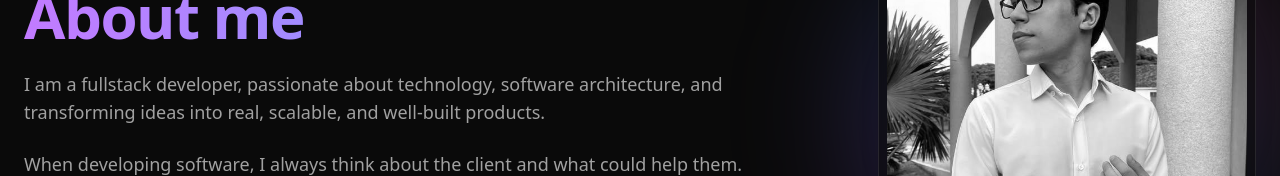
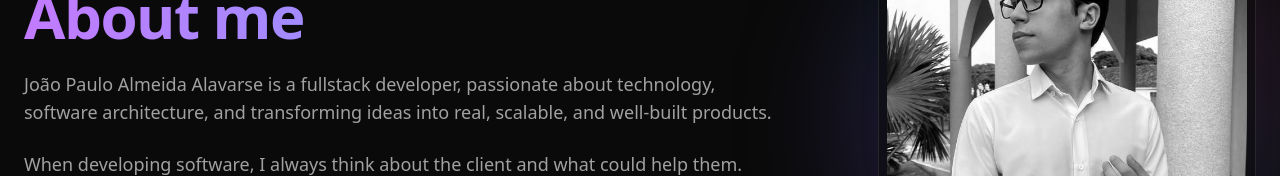
Before and after one commit to JoaoAlavarse/dev.alavarse.portfolio, a Next.js app: page /en/sobre in a window 1280 px wide. Shown: the part 240-416 px from the top of the page. Built offline with nearby package versions, Linux system fonts and the light colour scheme; no server answers.

Commit message:
chore: seo

```diff
--- a/src/app/[locale]/sobre/page.tsx
+++ b/src/app/[locale]/sobre/page.tsx
@@ -15,7 +15,7 @@ import { getDictionary } from "@/lib/get-dictionary";
 export const metadata: Metadata = {
   title: "João Alavarse | Desenvolvedor Fullstack",
   description:
-    "Conheça João Alavarse, desenvolvedor fullstack com experiência em React, Next.js, Node.js, Java, arquitetura de software e produtos digitais.",
+    "João Paulo Almeida Alavarse, desenvolvedor fullstack com experiência em React, Next.js, Node.js, Java, arquitetura de software e produtos digitais.",
   keywords: [
     "João Alavarse",
     "desenvolvedor fullstack",
--- a/src/components/home/hero.tsx
+++ b/src/components/home/hero.tsx
@@ -14,7 +14,6 @@ export async function Hero({ params }: { params: Promise<{ locale: "pt" | "en" |
         {/* TEXTO */}
         <div>
           <h1 className="text-4xl font-bold tracking-tight sm:text-5xl">
-            {dict.hero.greeting}{" "}
             <span className="bg-linear-to-r from-purple-400 to-blue-400 bg-clip-text text-transparent">
               {dict.hero.name}
             </span>{" "}
--- a/src/messages/en.json
+++ b/src/messages/en.json
@@ -19,7 +19,7 @@
   "about": {
     "title": "About me",
     "hero": {
-      "paragraph1": "I am a fullstack developer, passionate about technology, software architecture, and transforming ideas into real, scalable, and well-built products.",
+      "paragraph1": "João Paulo Almeida Alavarse is a fullstack developer, passionate about technology, software architecture, and transforming ideas into real, scalable, and well-built products.",
       "paragraph2": "When developing software, I always think about the client and what could help them. Sometimes it might be something simple, or even \"boring\" to program, but these small details are what make the user's life easier and keep the client engaged with the product."
     },
     "story": {
@@ -76,13 +76,12 @@
     "responseTime": "I usually reply within 24 hours."
   },
   "hero": {
-    "greeting": "Hello, I am",
-    "name": "João Alavarse",
+    "name": "João Paulo Almeida Alavarse",
     "description": "Full Stack Developer focused on modern, high-performance, and well-architected applications using React, React Native, and Java with Spring Boot.",
     "actions": {
       "about": "Get to know me",
       "contact": "Contact me"
     },
-    "imageAlt": "Photo of João Alavarse"
+    "imageAlt": "Photo of João Paulo Almeida Alavarse"
   }
 }
--- a/src/messages/es.json
+++ b/src/messages/es.json
@@ -19,7 +19,7 @@
   "about": {
     "title": "Sobre mí",
     "hero": {
-      "paragraph1": "Soy desarrollador fullstack, apasionado por la tecnología, la arquitectura de software y por transformar ideas en productos reales, escalables y bien construidos.",
+      "paragraph1": "João Paulo Almeida Alavarse es un desarrollador fullstack, apasionado por la tecnología, la arquitectura de software y por transformar ideas en productos reales, escalables y bien construidos.",
       "paragraph2": "Al desarrollar software, siempre pienso en el cliente y en lo que podría ayudarle. A veces puede ser algo simple, o incluso algo \"aburrido\" de programar, pero son esos pequeños detalles los que facilitan la vida del usuario y mantienen al cliente utilizando el producto."
     },
     "story": {
@@ -76,13 +76,12 @@
     "responseTime": "Normalmente respondo dentro de 24 horas."
   },
   "hero": {
-    "greeting": "Hola, soy",
-    "name": "João Alavarse",
+    "name": "João Paulo Almeida Alavarse",
     "description": "Desarrollador Full Stack enfocado en aplicaciones modernas, de alto rendimiento y bien arquitectadas utilizando React, React Native y Java con Spring Boot.",
     "actions": {
       "about": "Conóceme",
       "contact": "Ponerse en contacto"
     },
-    "imageAlt": "Foto de João Alavarse"
+    "imageAlt": "Foto de João Paulo Almeida Alavarse"
   }
 }
--- a/src/messages/pt.json
+++ b/src/messages/pt.json
@@ -19,7 +19,7 @@
   "about": {
     "title": "Sobre mim",
     "hero": {
-      "paragraph1": "Sou desenvolvedor fullstack, apaixonado por tecnologia, arquitetura de software e por transformar ideias em produtos reais, escaláveis e bem construídos.",
+      "paragraph1": "João Paulo Almeida Alavarse é um desenvolvedor fullstack, apaixonado por tecnologia, arquitetura de software e por transformar ideias em produtos reais, escaláveis e bem construídos.",
       "paragraph2": "Ao desenvolver um software, sempre penso no cliente e no que poderia ajudar ele, as vezes pode ser algo simples, ou até mesmo \"chato\" de se programar, mas são esses pequenos detalhes que facilitam a vida do usuário e que mantém o cliente com o produto"
     },
     "story": {
@@ -76,13 +76,12 @@
     "responseTime": "Respondo normalmente em até 24 horas."
   },
   "hero": {
-    "greeting": "Olá, eu sou",
-    "name": "João Alavarse",
+    "name": "João Paulo Almeida Alavarse",
     "description": "Desenvolvedor Full Stack com foco em aplicações modernas, performáticas e bem arquitetadas usando React, React Native e Java com Spring Boot.",
     "actions": {
       "about": "Me conheça",
       "contact": "Entrar em contato"
     },
-    "imageAlt": "Foto de João Alavarse"
+    "imageAlt": "Foto de João Paulo Almeida Alavarse"
   }
 }
```
